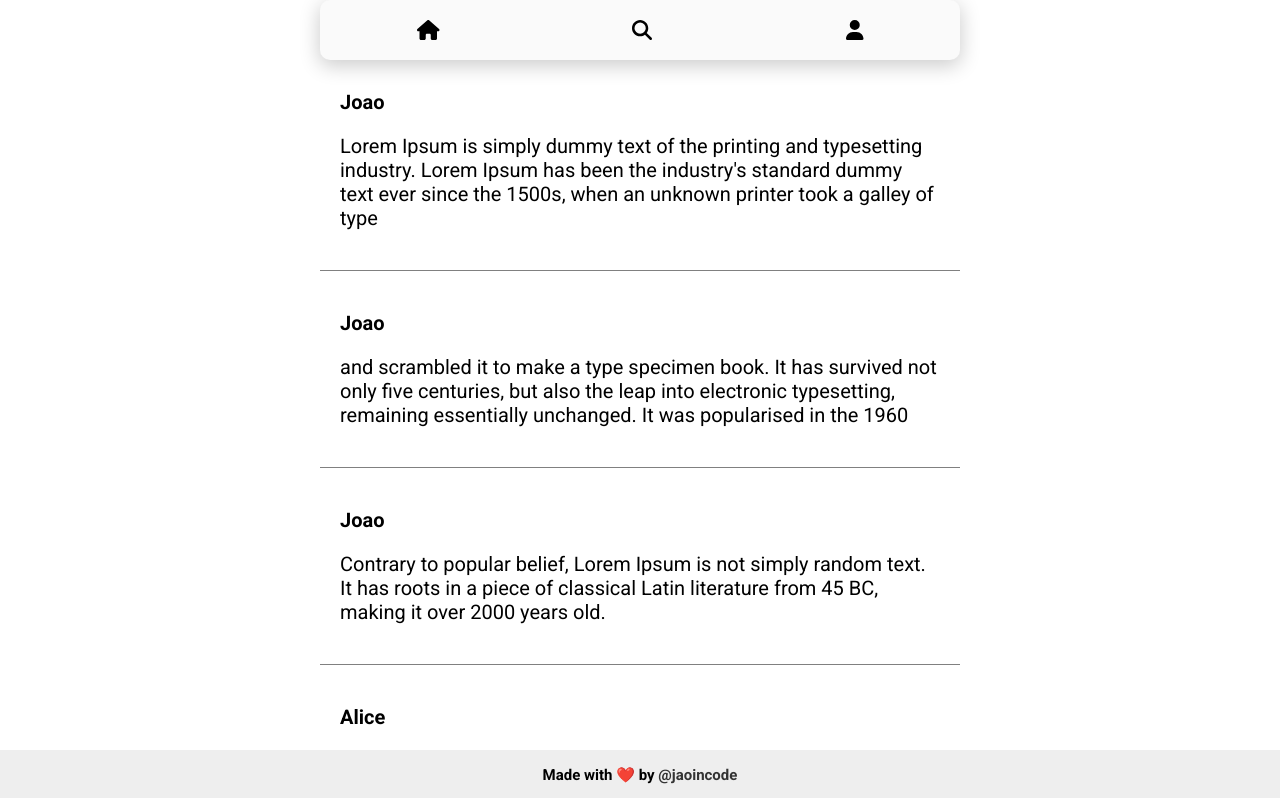
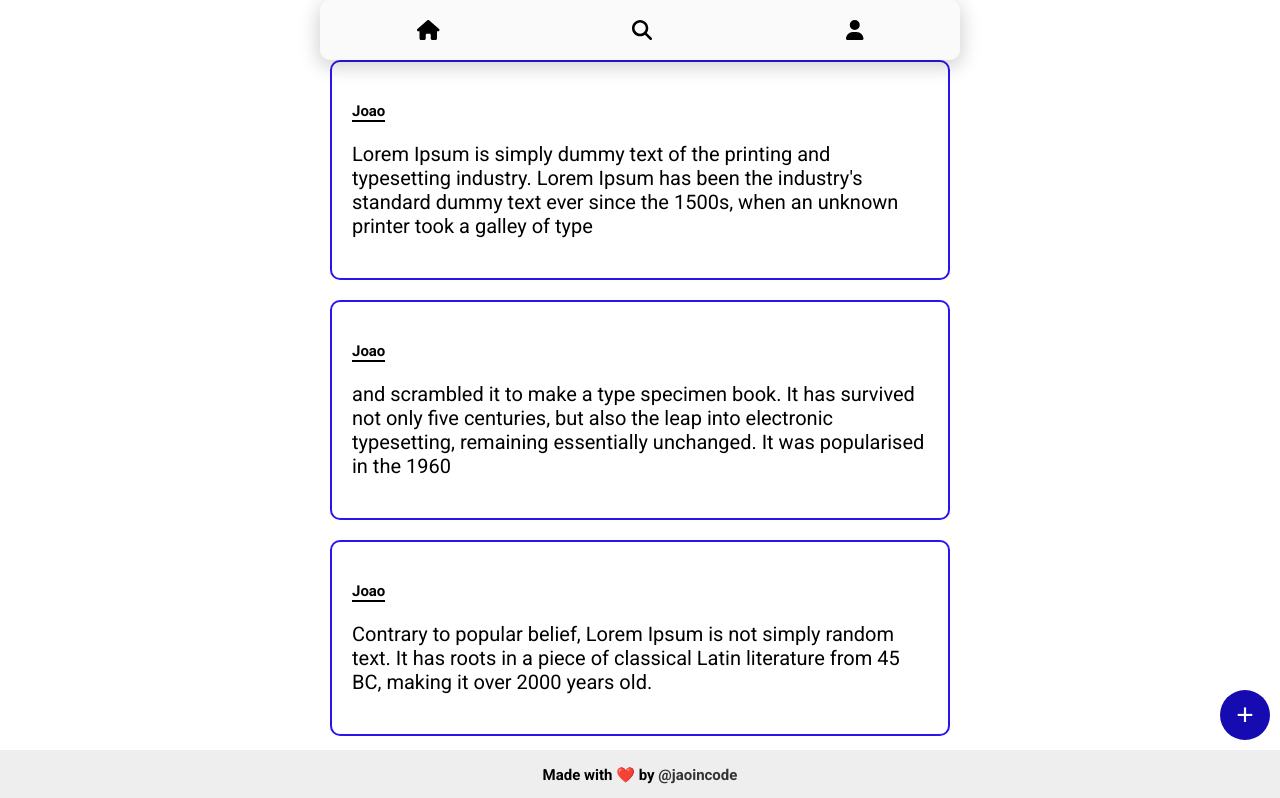
Before and after one commit to jaoincode/ourbook-app, a React (Vite) app: page / in a window 1280 px wide. Shown: the top 798 px of the page. Built offline with nearby package versions, Linux system fonts and the light colour scheme; a web font is replaced by a local one.

Commit message:
updating posts style

```diff
--- a/src/ProtectedRoutes.jsx
+++ b/src/ProtectedRoutes.jsx
@@ -1,12 +1,10 @@
-import React from 'react';
+import { UserContext, UserProvider } from './contexts/UserContext';
+import React, { useState, useContext } from 'react';
 import { Routes, Route, Navigate, BrowserRouter } from 'react-router-dom';
 import Login from './pages/Login';
 import Register from './pages/Register';
 import Home from './pages/Home';
-import Footer from './components/Footer';
-import { UserContext, UserProvider } from './contexts/UserContext';
-import { useContext } from 'react';
-import { useState } from 'react';
+import CreatePost from './pages/CreatePost';
 
 function ProtectedRoutes() {
   const [loading, setLoading] = useState(false);
@@ -34,6 +32,14 @@ function ProtectedRoutes() {
               </Private>
             }
           />
+          <Route
+            path="/create"
+            element={
+              <Private>
+                <CreatePost />
+              </Private>
+            }
+          />
         </Routes>
       </UserProvider>
     </BrowserRouter>
--- /dev/null
+++ b/src/components/NewPost/index.jsx
@@ -0,0 +1,8 @@
+import React from 'react';
+import styles from './index.module.scss';
+
+function NewPost() {
+  return <button className={styles.button}>+</button>;
+}
+
+export default NewPost;
--- /dev/null
+++ b/src/components/NewPost/index.module.scss
@@ -0,0 +1,22 @@
+@import '../../styles/colors';
+@import '../../styles/utils';
+
+.button {
+  position: fixed;
+  z-index: 100;
+  bottom: 60px;
+  right: 10px;
+  width: 50px;
+  height: 50px;
+  border-radius: 50%;
+  border: none;
+  color: $white;
+  font-size: $font-medium;
+  background: $blue-three;
+  cursor: pointer;
+  transition: background .2s;
+}
+
+.button:hover {
+  background: $blue-five;
+}
--- a/src/components/Post/index.module.scss
+++ b/src/components/Post/index.module.scss
@@ -5,16 +5,20 @@
 .post {
   background: $white;
   padding: 40px 20px;
-  border-bottom: 1px solid gray;
+  border-radius: 10px;
+  border: 2px solid $blue-five;
   width: 100%;
   display: flex;
   flex-direction: column;
   align-items: flex-start;
+  margin-bottom: 20px;
 }
 
 .author {
-  font-size: $font-small;
+  font-size: $font-extra-small;
   margin-bottom: 20px;
+  color: $primary-darker;
+  border-bottom: 2px solid $primary-darker;
 }
 
 .postContent {
--- a/src/components/Timeline/index.module.scss
+++ b/src/components/Timeline/index.module.scss
@@ -1,5 +1,6 @@
 .timeline {
   margin-top: 50px;
+  padding: 10px;
   max-width: 100%;
   display: flex;
   flex-direction: column;
--- /dev/null
+++ b/src/pages/CreatePost/index.jsx
@@ -0,0 +1,7 @@
+import React from 'react';
+
+function CreatePost() {
+  return <div>CreatePost</div>;
+}
+
+export default CreatePost;
--- a/src/pages/Home/index.jsx
+++ b/src/pages/Home/index.jsx
@@ -5,6 +5,7 @@ import Timeline from '../../components/Timeline';
 import Footer from '../../components/Footer';
 import Post from '../../components/Post';
 import { getAllPosts } from '../../services/posts';
+import NewPost from '../../components/NewPost';
 
 function Home() {
   const [posts, setPosts] = useState([]);
@@ -12,6 +13,7 @@ function Home() {
 
   useEffect(() => {
     getFakePosts();
+    // getPosts();
   }, []);
 
   const getPosts = async () => {
@@ -86,6 +88,7 @@ function Home() {
           <h2 className={styles.noMore}>No posts</h2>
         </Timeline>
       </div>
+      <NewPost />
       <Footer />
     </section>
   );
--- a/src/pages/Home/index.module.scss
+++ b/src/pages/Home/index.module.scss
@@ -18,5 +18,5 @@
 .noMore {
   overflow-x: none;
   font-size: $font-small;
-  margin: 30px 0;
+  margin: 30px 0 70px 0;
 }
```
Also changed, not shown: src/pages/CreatePost/index.module.scss (added).
